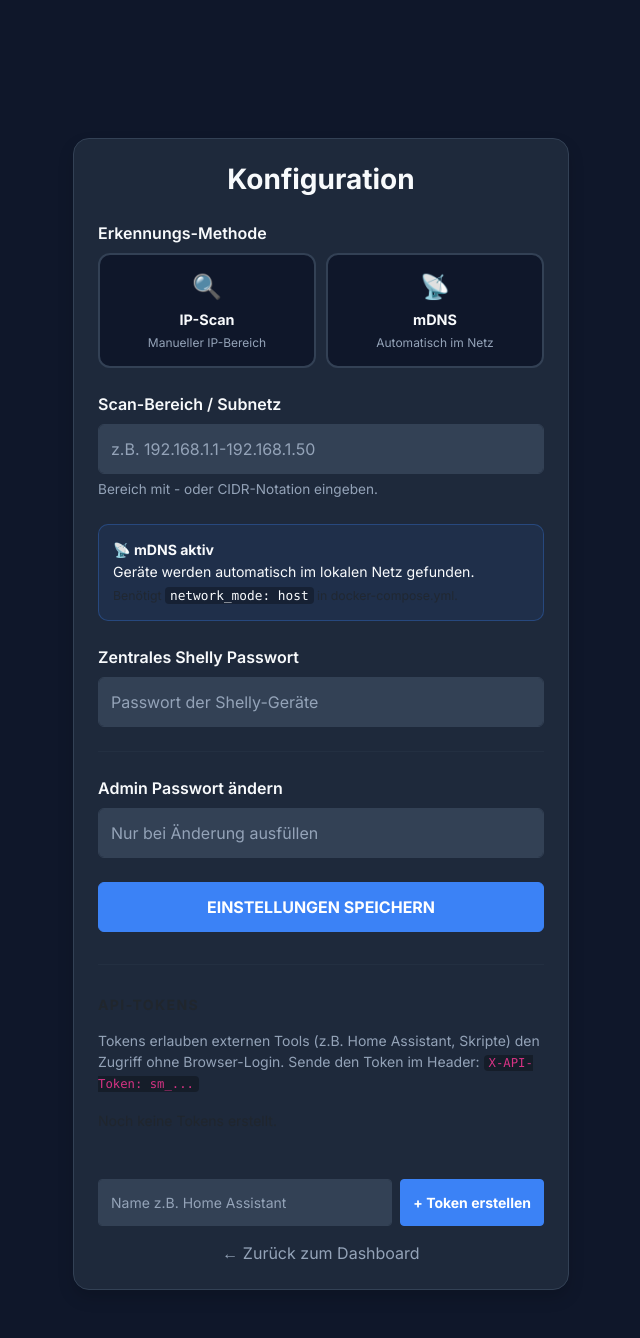
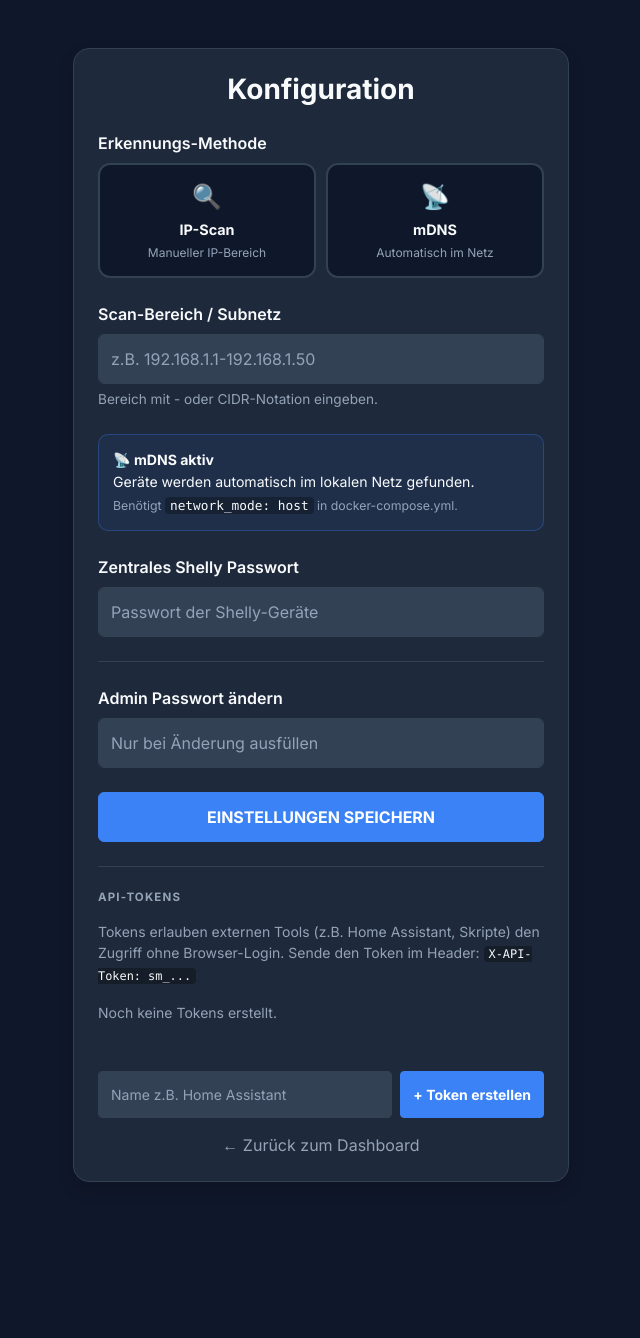
Before and after one commit to sondi2003/shelly-manager, a Flask app: page /settings in a window 1280 px wide. Shown: the whole page, without its empty margins (319-959 px from the left). After the commit the page ends 1182 px from the top, so only its background shows below. Run offline with Flask 3, Linux system fonts and the light colour scheme; the visitor is signed in with stand-in values (Sample User, id 1); data that the repository does not hold is empty; parts of the project's set-up code (start-up, migrations or seed data) failed here and were passed over.

Commit message:
fix: Dark Mode Settings-Seite - Bootstrap-Overrides, code-Farben, hr, no-navbar

```diff
--- a/static/style.css
+++ b/static/style.css
@@ -56,7 +56,39 @@ body {
     background-color: var(--bg-main);
     color: var(--text-main);
     font-family: 'Inter', sans-serif;
-    padding-top: 90px;
+    padding-top: 90px;   /* Abstand für fixe Navbar (Dashboard) */
+}
+
+/* Seiten ohne Navbar brauchen keinen Navbar-Abstand */
+body.no-navbar {
+    padding-top: 0;
+}
+
+/* ── Bootstrap-Overrides für Theme-Kompatibilität ─────────── */
+
+/* Bootstrap .text-muted ignoriert unsere Variable — hier überschreiben */
+.text-muted {
+    color: var(--text-muted) !important;
+}
+
+/* Überschriften immer in Hauptfarbe */
+h1, h2, h3, h4, h5, h6 {
+    color: var(--text-main);
+}
+
+/* Code-Elemente: Hintergrund + Textfarbe aus Variablen */
+code {
+    background: var(--bg-code);
+    color: var(--text-main);
+    padding: 1px 5px;
+    border-radius: 4px;
+    font-size: 0.85em;
+}
+
+/* Bootstrap hr */
+hr {
+    border-color: var(--border);
+    opacity: 1;
 }
 
 /* ============================================================
@@ -397,6 +429,17 @@ html[data-theme="light"] .energy-watts.energy-active {
 }
 
 /* ============================================================
+   ABSCHNITTS-ÜBERSCHRIFT (Settings, Setup)
+   ============================================================ */
+.section-label {
+    font-size: 0.72rem;
+    font-weight: 700;
+    letter-spacing: 0.1em;
+    text-transform: uppercase;
+    color: var(--text-muted);
+}
+
+/* ============================================================
    API TOKEN
    ============================================================ */
 .token-row {
--- a/templates/login.html
+++ b/templates/login.html
@@ -8,7 +8,7 @@
     <link href="{{ url_for('static', filename='style.css') }}" rel="stylesheet">
     <script>(function(){ document.documentElement.setAttribute('data-theme', localStorage.getItem('theme') || 'dark'); })();</script>
 </head>
-<body class="d-flex align-items-center justify-content-center" style="height: 100vh; padding: 0;">
+<body class="no-navbar d-flex align-items-center justify-content-center" style="min-height: 100vh;">
     <div class="card p-4 shadow" style="width: 350px;">
         <h3 class="mb-4 text-center fw-bold text-white">System Login</h3>
         <form action="/login" method="post">
--- a/templates/settings.html
+++ b/templates/settings.html
@@ -8,7 +8,7 @@
     <link href="{{ url_for('static', filename='style.css') }}" rel="stylesheet">
     <script>(function(){ document.documentElement.setAttribute('data-theme', localStorage.getItem('theme') || 'dark'); })();</script>
 </head>
-<body>
+<body class="no-navbar">
     <div class="container py-5" style="max-width: 520px;">
         <div class="card p-4 shadow">
             <h3 class="mb-4 text-center fw-bold">Konfiguration</h3>
@@ -66,7 +66,7 @@
                            value="{{ shelly_pwd }}" placeholder="Passwort der Shelly-Geräte">
                 </div>
 
-                <hr style="border-color: var(--border); margin: 1.5rem 0;">
+                <hr class="my-4">
 
                 <div class="mb-4">
                     <label class="form-label">Admin Passwort ändern</label>
@@ -78,14 +78,12 @@
             </form>
 
             <!-- API-Token Verwaltung -->
-            <hr style="border-color: var(--border); margin: 2rem 0;">
+            <hr class="my-4">
 
-            <h6 class="text-muted text-uppercase small fw-bold mb-3" style="letter-spacing: 0.1em;">
-                API-Tokens
-            </h6>
-            <p class="small" style="color: var(--text-muted);">
+            <h6 class="section-label mb-3">API-Tokens</h6>
+            <p class="text-muted small">
                 Tokens erlauben externen Tools (z.B. Home Assistant, Skripte) den Zugriff ohne Browser-Login.
-                Sende den Token im Header: <code style="background:var(--bg-code); padding: 1px 5px; border-radius:4px;">X-API-Token: sm_...</code>
+                Sende den Token im Header: <code>X-API-Token: sm_...</code>
             </p>
 
             <!-- Bestehende Tokens -->
```
Also changed, not shown: templates/setup.html (+4 -4 lines).
